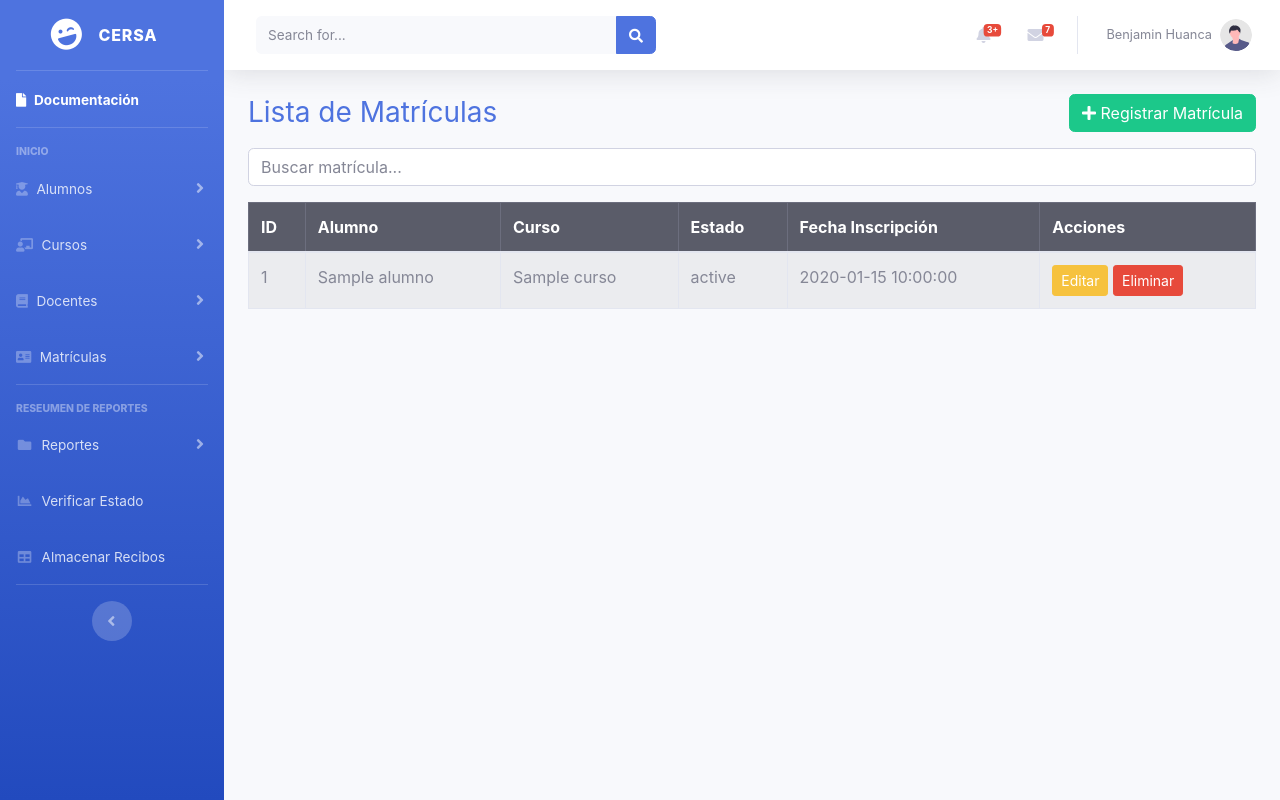
After one commit to GiancarlosDev-10/dashboard_proyectofinal, a PHP site: page /actions/matriculas/indexmatriculas.php in a window 1280 px wide. The commit adds this page. Run offline with PHP 8.4, Linux system fonts and the light colour scheme; tables that the repository leaves empty or names only in its code hold one stand-in row (values such as "Sample post").

Commit message:
avance con reporte

```diff
--- /dev/null
+++ b/actions/matriculas/indexmatriculas.php
@@ -0,0 +1,285 @@
+<?php include(__DIR__ . '/../../includes/header.php'); ?>
+<?php include(__DIR__ . '/../../includes/sidebar.php'); ?>
+
+<div id="content-wrapper" class="d-flex flex-column">
+    <div id="content">
+
+        <?php include(__DIR__ . '/../../includes/topbar.php'); ?>
+
+        <div class="container mt-4">
+
+            <!-- ALERTAS -->
+            <?php if (isset($_GET['add']) && $_GET['add'] === 'ok'): ?>
+                <div class="alert alert-success alert-dismissible fade show">
+                    Matrícula registrada correctamente.
+                    <button type="button" class="close" data-dismiss="alert">&times;</button>
+                </div>
+            <?php endif; ?>
+
+            <?php if (isset($_GET['edit']) && $_GET['edit'] === 'ok'): ?>
+                <div class="alert alert-success alert-dismissible fade show">
+                    Matrícula actualizada correctamente.
+                    <button type="button" class="close" data-dismiss="alert">&times;</button>
+                </div>
+            <?php endif; ?>
+
+            <?php if (isset($_GET['delete']) && $_GET['delete'] === 'ok'): ?>
+                <div class="alert alert-success alert-dismissible fade show">
+                    Matrícula eliminada correctamente.
+                    <button type="button" class="close" data-dismiss="alert">&times;</button>
+                </div>
+            <?php endif; ?>
+
+            <?php if (isset($_GET['error'])): ?>
+                <div class="alert alert-danger alert-dismissible fade show">
+                    <?= htmlspecialchars($_GET['error']) ?>
+                    <button type="button" class="close" data-dismiss="alert">&times;</button>
+                </div>
+            <?php endif; ?>
+
+            <!-- TÍTULO Y BOTÓN -->
+            <div class="d-flex justify-content-between align-items-center mb-3">
+                <h3 class="text-primary mb-0">Lista de Matrículas</h3>
+                <button class="btn btn-success" data-toggle="modal" data-target="#addModal">
+                    <i class="fa fa-plus"></i> Registrar Matrícula
+                </button>
+            </div>
+
+            <!-- BUSCADOR -->
+            <div class="mb-3">
+                <input type="text" id="busqueda" class="form-control" placeholder="Buscar matrícula...">
+            </div>
+
+            <?php
+            include("../../db.php");
+
+            // PAGINACIÓN
+            $registros = 10;
+            $pagina = isset($_GET['pagina']) ? (int)$_GET['pagina'] : 1;
+            if ($pagina < 1) $pagina = 1;
+            $inicio = ($pagina - 1) * $registros;
+
+            $total = $conn->query("SELECT COUNT(*) FROM matricula")->fetch_row()[0];
+            $paginas = ceil($total / $registros);
+
+            // CONSULTA CON JOIN
+            $sql = "
+            SELECT
+                m.*,
+                a.nombre AS alumno,
+                c.nombre AS curso
+            FROM matricula m
+            INNER JOIN alumno a ON m.alumno_id = a.id
+            INNER JOIN curso c ON m.curso_id = c.id
+            ORDER BY m.id DESC
+            LIMIT $inicio, $registros
+            ";
+
+            $result = $conn->query($sql);
+
+            // DATOS PARA SELECTS
+            $alumnos  = $conn->query("SELECT id, nombre FROM alumno ORDER BY nombre ASC");
+            $cursos   = $conn->query("SELECT id, nombre FROM curso ORDER BY nombre ASC");
+            ?>
+
+            <!-- TABLA -->
+            <table class="table table-bordered table-striped">
+                <thead class="table-dark">
+                    <tr>
+                        <th>ID</th>
+                        <th>Alumno</th>
+                        <th>Curso</th>
+                        <th>Estado</th>
+                        <th>Fecha Inscripción</th>
+                        <th>Acciones</th>
+                    </tr>
+                </thead>
+
+                <tbody>
+                    <?php while ($row = $result->fetch_assoc()): ?>
+                        <tr>
+                            <td><?= $row['id'] ?></td>
+                            <td><?= $row['alumno'] ?></td>
+                            <td><?= $row['curso'] ?></td>
+                            <td><?= $row['estado'] ?></td>
+                            <td><?= $row['fecha_inscripcion'] ?></td>
+
+                            <td>
+                                <button class="btn btn-warning btn-sm"
+                                    data-toggle="modal"
+                                    data-target="#editModal"
+                                    data-id="<?= $row['id'] ?>"
+                                    data-alumno="<?= $row['alumno'] ?>"
+                                    data-curso="<?= $row['curso_id'] ?>"
+                                    data-estado="<?= $row['estado'] ?>"
+                                    data-fecha="<?= $row['fecha_inscripcion'] ?>">
+                                    Editar
+                                </button>
+
+                                <a href="/admin_php/actions/matriculas/deletematriculas.php?id=<?= $row['id'] ?>"
+                                    class="btn btn-danger btn-sm"
+                                    onclick="return confirm('¿Seguro de eliminar esta matrícula?');">
+                                    Eliminar
+                                </a>
+                            </td>
+                        </tr>
+                    <?php endwhile; ?>
+                </tbody>
+            </table>
+
+            <!-- PAGINACIÓN -->
+            <?php if ($paginas > 1): ?>
+                <nav>
+                    <ul class="pagination justify-content-center">
+                        <?php for ($i = 1; $i <= $paginas; $i++): ?>
+                            <li class="page-item <?= $i == $pagina ? 'active' : '' ?>">
+                                <a class="page-link" href="indexmatriculas.php?pagina=<?= $i ?>"><?= $i ?></a>
+                            </li>
+                        <?php endfor; ?>
+                    </ul>
+                </nav>
+            <?php endif; ?>
+
+        </div>
+    </div>
+</div>
+
+<!-- MODAL AGREGAR -->
+<div class="modal fade" id="addModal" tabindex="-1">
+    <div class="modal-dialog">
+        <form action="addmatriculas.php" method="POST" class="modal-content">
+
+            <div class="modal-header bg-success">
+                <h5 class="modal-title text-white">Registrar Matrícula</h5>
+                <button type="button" class="close" data-dismiss="modal"><span>&times;</span></button>
+            </div>
+
+            <div class="modal-body">
+
+                <div class="mb-3">
+                    <label>Alumno</label>
+                    <select name="alumno_id" class="form-control" required>
+                        <option value="">Seleccione...</option>
+                        <?php while ($a = $alumnos->fetch_assoc()): ?>
+                            <option value="<?= $a['id'] ?>"><?= $a['nombre'] ?></option>
+                        <?php endwhile; ?>
+                    </select>
+                </div>
+
+                <div class="mb-3">
+                    <label>Curso</label>
+                    <select name="curso_id" class="form-control" required>
+                        <option value="">Seleccione...</option>
+                        <?php while ($c = $cursos->fetch_assoc()): ?>
+                            <option value="<?= $c['id'] ?>"><?= $c['nombre'] ?></option>
+                        <?php endwhile; ?>
+                    </select>
+                </div>
+
+                <div class="mb-3">
+                    <label>Estado</label>
+                    <select name="estado" class="form-control" required>
+                        <option value="Activo">Activo</option>
+                        <option value="Retirado">Retirado</option>
+                    </select>
+                </div>
+
+                <div class="mb-3">
+                    <label>Fecha de inscripción</label>
+                    <input type="date" name="fecha_inscripcion" class="form-control" required>
+                </div>
+
+            </div>
+
+            <div class="modal-footer">
+                <button class="btn btn-success" type="submit">Registrar</button>
+                <button class="btn btn-secondary" data-dismiss="modal">Cancelar</button>
+            </div>
+
+        </form>
+    </div>
+</div>
+
+<!-- MODAL EDITAR -->
+<div class="modal fade" id="editModal" tabindex="-1">
+    <div class="modal-dialog">
+        <form action="editarmatriculas.php" method="POST" class="modal-content">
+
+            <div class="modal-header bg-warning">
+                <h5 class="modal-title text-white">Editar Matrícula</h5>
+                <button type="button" class="close" data-dismiss="modal"><span>&times;</span></button>
+            </div>
+
+            <div class="modal-body">
+
+                <input type="hidden" name="id" id="edit-id">
+
+                <div class="mb-3">
+                    <label>Alumno</label>
+                    <input type="text" id="edit-alumno" class="form-control" disabled>
+                </div>
+
+                <div class="mb-3">
+                    <label>Curso</label>
+                    <select name="curso_id" id="edit-curso" class="form-control" required>
+                        <option value="">Seleccione...</option>
+                        <?php
+                        $cursos2 = $conn->query("SELECT * FROM curso ORDER BY nombre ASC");
+                        while ($cx = $cursos2->fetch_assoc()):
+                        ?>
+                            <option value="<?= $cx['id'] ?>"><?= $cx['nombre'] ?></option>
+                        <?php endwhile; ?>
+                    </select>
+                </div>
+
+                <div class="mb-3">
+                    <label>Estado</label>
+                    <select name="estado" id="edit-estado" class="form-control" required>
+                        <option value="Activo">Activo</option>
+                        <option value="Retirado">Retirado</option>
+                    </select>
+                </div>
+
+                <div class="mb-3">
+                    <label>Fecha inscripción</label>
+                    <input type="date" id="edit-fecha" class="form-control" disabled>
+                </div>
+
+            </div>
+
+            <div class="modal-footer">
+                <button class="btn btn-primary" type="submit">Guardar Cambios</button>
+                <button class="btn btn-secondary" data-dismiss="modal">Cancelar</button>
+            </div>
+
+        </form>
+    </div>
+</div>
+
+<!-- SCRIPTS -->
+<script src="../../vendor/jquery/jquery.min.js"></script>
+<script src="../../vendor/bootstrap/js/bootstrap.bundle.min.js"></script>
+
+<script>
+    // Buscador
+    document.getElementById('busqueda').addEventListener('input', function() {
+        const filtro = this.value.toLowerCase();
+        const filas = document.querySelectorAll("table tbody tr");
+
+        filas.forEach(fila => {
+            fila.style.display = fila.textContent.toLowerCase().includes(filtro) ? "" : "none";
+        });
+    });
+
+    // CARGAR DATOS EN MODAL EDITAR
+    $('#editModal').on('show.bs.modal', function(event) {
+
+        const btn = $(event.relatedTarget);
+
+        $('#edit-id').val(btn.data('id'));
+        $('#edit-alumno').val(btn.data('alumno'));
+        $('#edit-curso').val(btn.data('curso'));
+        $('#edit-estado').val(btn.data('estado'));
+        $('#edit-fecha').val(btn.data('fecha'));
+    });
+</script>
--- a/includes/header.php
+++ b/includes/header.php
@@ -9,9 +9,8 @@ if (!isset($pageTitle)) $pageTitle = 'Panel';
     <meta name="viewport" content="width=device-width, initial-scale=1, shrink-to-fit=no">
     <title><?= htmlspecialchars($pageTitle) ?> - Mi Admin</title>
 
-    <!-- CSS – rutas absolutas -->
+    <!-- CSS correctos (SB-Admin 2 no usa bootstrap.min.css separado) -->
     <link href="/admin_php/vendor/fontawesome-free/css/all.min.css" rel="stylesheet" type="text/css">
-    <link href="/admin_php/vendor/bootstrap/css/bootstrap.min.css" rel="stylesheet">
     <link href="/admin_php/css/sb-admin-2.min.css" rel="stylesheet">
 </head>
 
--- a/includes/sidebar.php
+++ b/includes/sidebar.php
@@ -8,7 +8,7 @@ if (!isset($activePage)) $activePage = '';
 <ul class="navbar-nav bg-gradient-primary sidebar sidebar-dark accordion" id="accordionSidebar">
 
     <!-- Sidebar - Brand -->
-    <a class="sidebar-brand d-flex align-items-center justify-content-center" href="index2.php">
+    <a class="sidebar-brand d-flex align-items-center justify-content-center" href="/admin_php/index2.php">
         <div class="sidebar-brand-icon rotate-n-15">
             <i class="fas fa-laugh-wink"></i>
         </div>
@@ -78,6 +78,21 @@ if (!isset($activePage)) $activePage = '';
             </div>
         </div>
     </li>
+    <li class="nav-item">
+        <a class="nav-link collapsed" href="#" data-toggle="collapse" data-target="#collapseMatriculas"
+            aria-expanded="true" aria-controls="collapseMatriculas">
+            <i class="fas fa-address-card"></i>
+            <span>Matrículas</span>
+        </a>
+        <div id="collapseMatriculas" class="collapse" aria-labelledby="headingMatriculas"
+            data-parent="#accordionSidebar">
+            <div class="bg-white py-2 collapse-inner rounded">
+                <h6 class="collapse-header">Nueva Acción</h6>
+                <a class="collapse-item" href="/admin_php/actions/matriculas/indexmatriculas.php">Ver Matrículas</a>
+                <a class="collapse-item" href="/admin_php/actions/matriculas/reportematriculas.php">Reporte General</a>
+            </div>
+        </div>
+    </li>
 
     <!-- Divider -->
     <hr class="sidebar-divider">
```
Also changed, not shown: actions/matriculas/addmatriculas.php (added, +54 -0 lines), actions/matriculas/deletematriculas.php (added, +31 -0 lines), actions/matriculas/editarmatriculas.php (added, +55 -0 lines), includes/body.php (+99 -34 lines), index2.php (+41 -10 lines).
